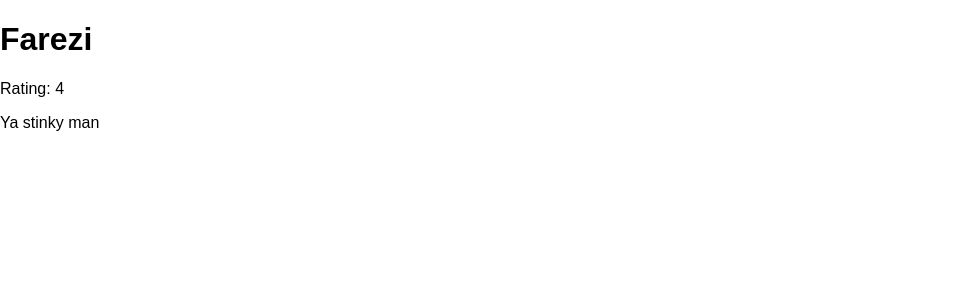
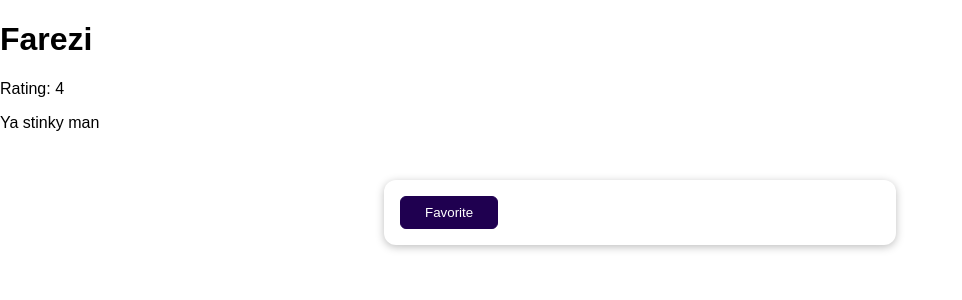
Before and after one commit to Farezii/feedback, a Django app: page /reviews/1 in a window 1280 px wide. Shown: the top 300 px of the page, without its empty margins (0-962 px from the left). Run offline with Django 5.2, Linux system fonts and the light colour scheme; data comes from the database, SQL or seed files in the repository; both versions use the stored data as it was after the commit.

Commit message:
added sessions

```diff
--- a/feedback/settings.py
+++ b/feedback/settings.py
@@ -126,3 +126,5 @@ DEFAULT_AUTO_FIELD = 'django.db.models.BigAutoField'
 
 MEDIA_ROOT = BASE_DIR / 'uploads'
 MEIDA_URL = '/user-media/'
+
+# SESSION_COOKIE_AGE = 120 # Sets how long session will live in seconds
--- a/reviews/templates/reviews/single_review.html
+++ b/reviews/templates/reviews/single_review.html
@@ -5,7 +5,16 @@ Review detail
 {% endblock title %}
 
 {% block content %}
-<h1>{{review.user_name}}</h1>
-<p>Rating: {{review.rating}}</p>
-<p>{{review.review_text}}</p>
+    <h1>{{review.user_name}}</h1>
+    <p>Rating: {{review.rating}}</p>
+    <p>{{review.review_text}}</p>
+{% if is_favorite %}
+    <p>This is my favorite</p>
+{% else %}
+    <form action="/reviews/favorite" method="POST">
+        {% csrf_token %}
+        <input type="hidden" name='review_id' value='{{review.id}}'>
+        <button>Favorite</button>
+    </form>
+{% endif %}
 {% endblock content %}
--- a/reviews/urls.py
+++ b/reviews/urls.py
@@ -6,5 +6,6 @@ urlpatterns = [
     path('', views.ReviewView.as_view()),
     path('thank-you', views.ThankYouView.as_view()),
     path('reviews', views.ReviewsListView.as_view()),
+    path('reviews/favorite', views.AddFavoriteView.as_view()),
     path('reviews/<int:pk>', views.SingleReviewView.as_view()),
 ]
--- a/reviews/views.py
+++ b/reviews/views.py
@@ -15,8 +15,8 @@ from django.views.generic.edit import CreateView
 class ReviewView(CreateView):
     model = Review
     form_class = ReviewForm
-    template_name='reviews/review.html'
-    success_url='/thank-you'
+    template_name = 'reviews/review.html'
+    success_url = '/thank-you'
 
     # def post(self, request):
     #     form = ReviewForm(request.POST)
@@ -82,6 +82,13 @@ class SingleReviewView(DetailView):
     template_name = 'reviews/single_review.html'
     model = Review
 
+    def get_context_data(self, **kwargs):
+        context = super().get_context_data(**kwargs)
+        loaded_review = self.object
+        request = self.request
+        favorite_id = request.session.get('favorite_review')
+        context['is_favorite'] = favorite_id == str(loaded_review.id)
+        return context
 
     # def get_context_data(self, **kwargs):
     #     context = super().get_context_data(**kwargs)
@@ -89,3 +96,10 @@ class SingleReviewView(DetailView):
     #     selected_review = Review.objects.get(pk=review_id)
     #     context['review'] = selected_review
     #     return context
+
+
+class AddFavoriteView(View):
+    def post(self, request):
+        review_id = request.POST['review_id']
+        request.session['favorite_review'] = review_id
+        return HttpResponseRedirect('/reviews/' + review_id)
```
Also changed, not shown: db.sqlite3.
